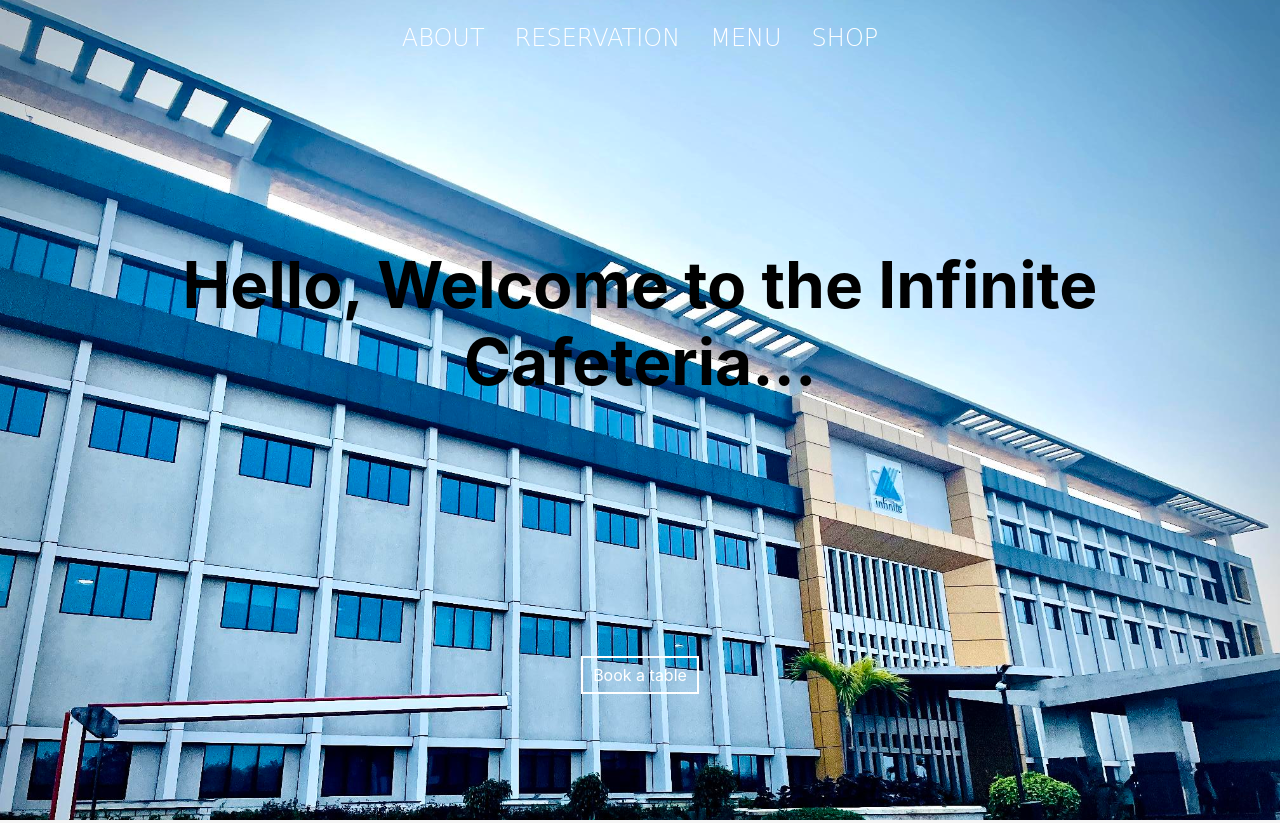
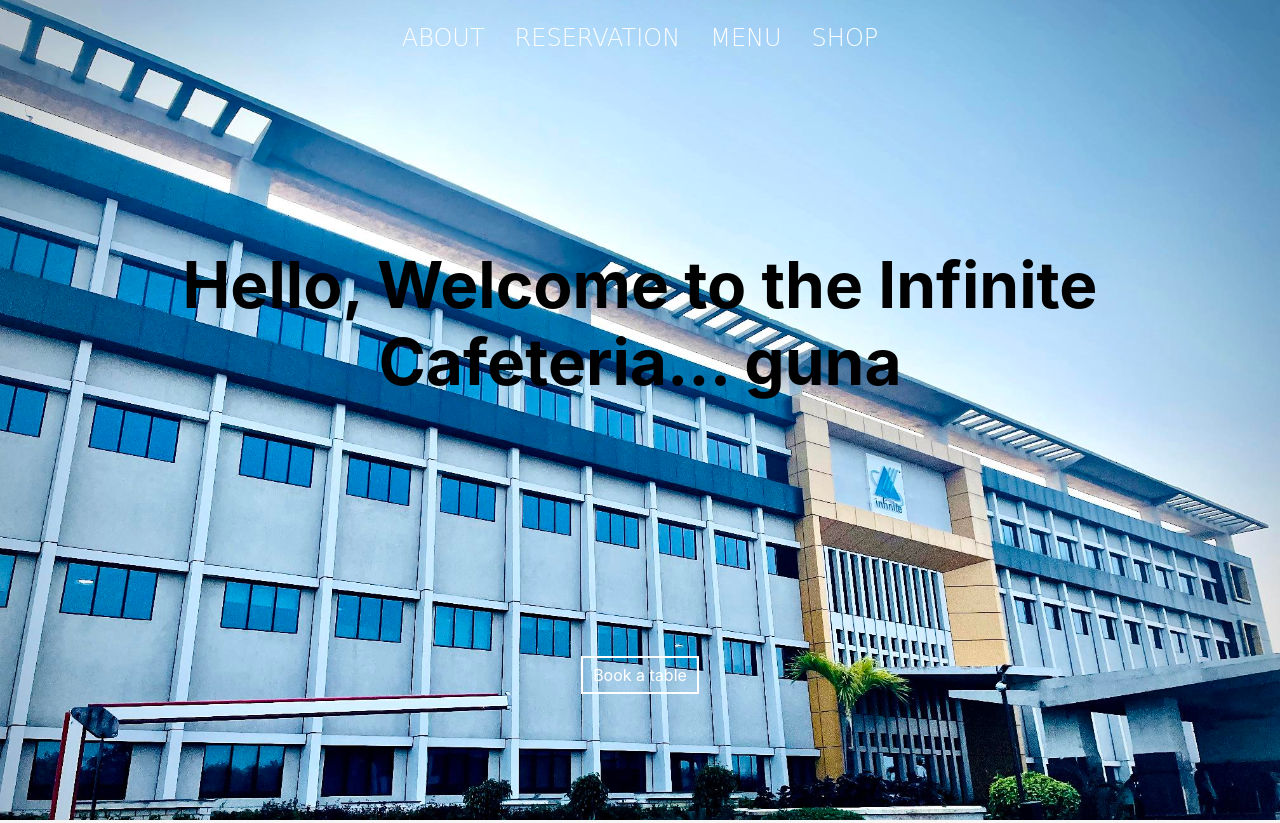
Before and after one commit to guna799/Cafeteria, a plain HTML site: page restaurant-website-master/index.html in a window 1280 px wide. Shown: the top 823 px of the page. Drawn offline with nearby package versions, Linux system fonts and the light colour scheme; a web font is replaced by a local one.

Commit message:
added one line

```diff
--- a/restaurant-website-master/index.html
+++ b/restaurant-website-master/index.html
@@ -33,7 +33,7 @@
 
   <section class="section-intro">
     <header>
-      <h1>Hello, Welcome to the Infinite Cafeteria...</h1>
+      <h1>Hello, Welcome to the Infinite Cafeteria... guna</h1>
     </header>
     <div class="link-to-book-wrapper">
       <a class="link-to-book" href="#reservations">Book a table</a>
```
